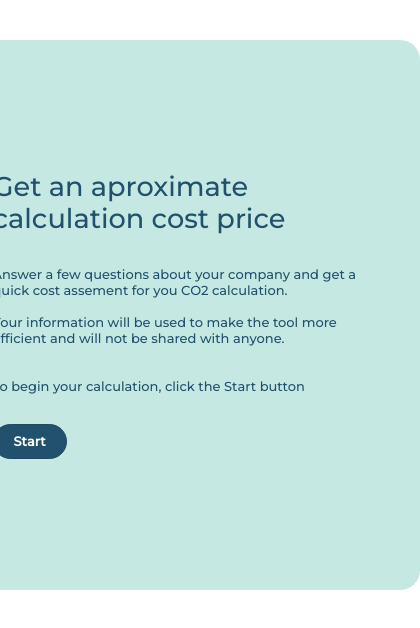
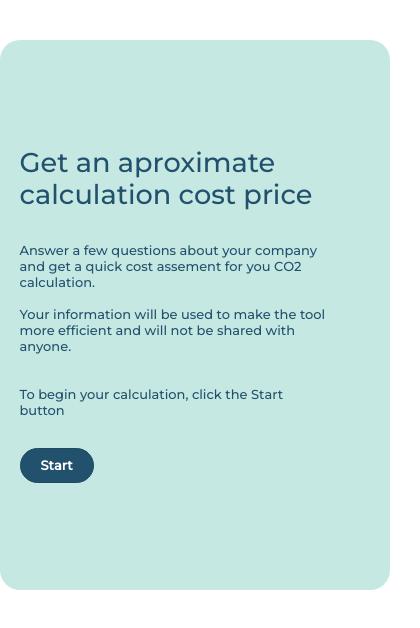
Before and after one commit to JRoshthen1/klimate, a plain HTML site: page index.html in a window 390 px wide. Shown: the whole page, 420 px wide, since content can reach past the window. Drawn offline with Linux system fonts and the light colour scheme.

Commit message:
making the main responsive

```diff
--- a/utilities.css
+++ b/utilities.css
@@ -15,7 +15,8 @@
 /* Hide scrollbar for IE, Edge and Firefox */
 .main {
     height: 550px;
-    width: 450px;
+    max-width: 450px;
+    min-width: 350px;
     border-radius: 20px;
     overflow: scroll;
     margin-top: 40px;
```
